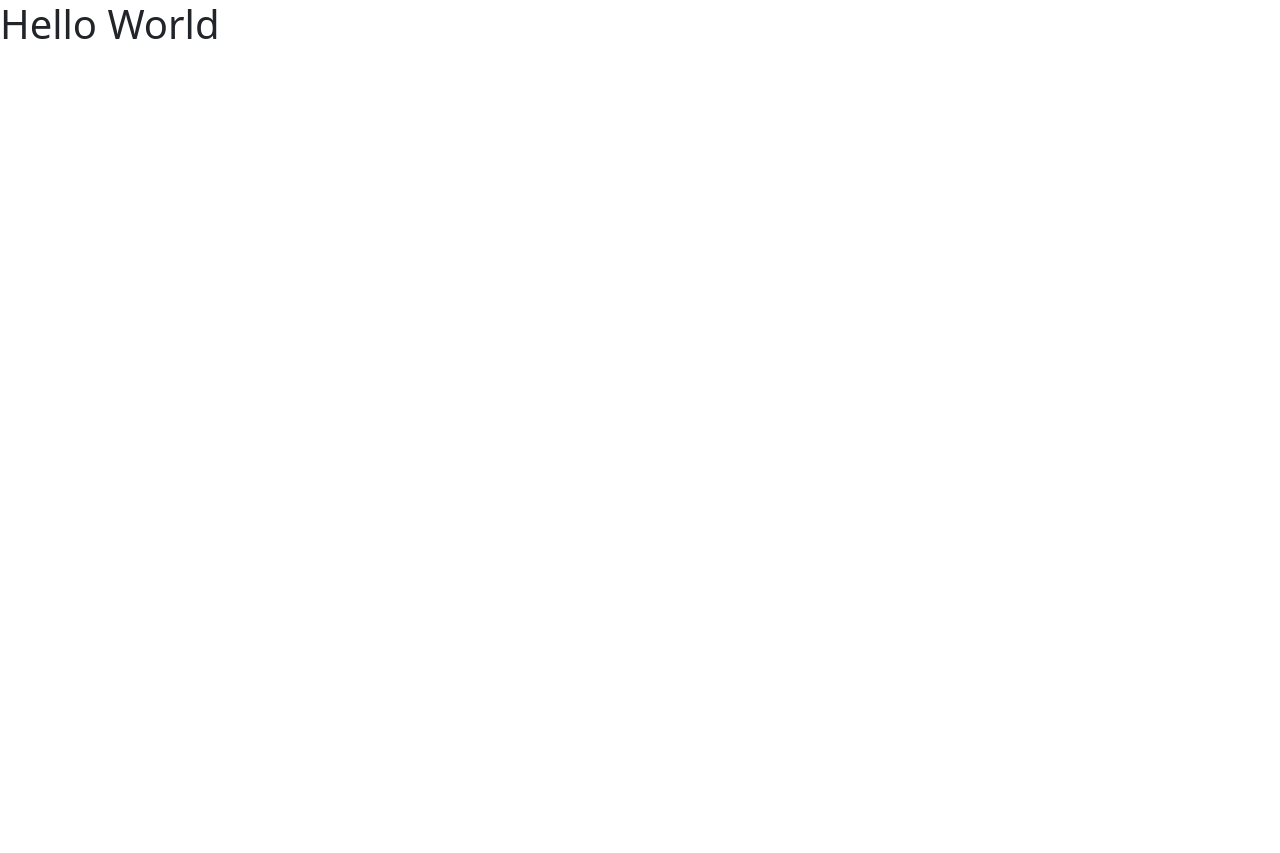
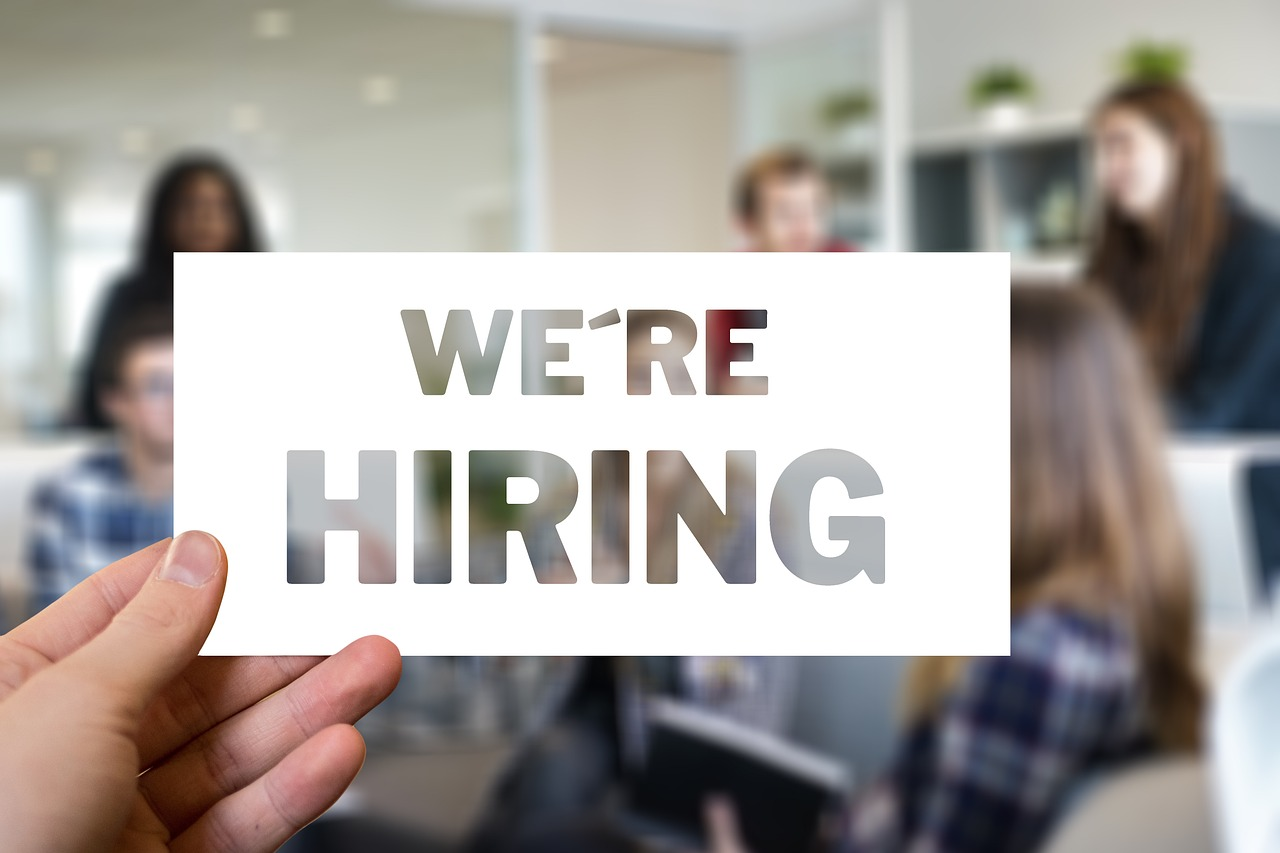
Before and after one commit to TayAki79/JAM-Landing-Page, a plain HTML site: page index.html in a window 1280 px wide. Before the commit the page ends 800 px from the top, so only its background shows below. Drawn offline with nearby package versions, Linux system fonts and the light colour scheme.

Commit message:
new change

```diff
--- a/index.css
+++ b/index.css
@@ -0,0 +1,10 @@
+* {
+  box-sizing: border-box;
+  padding: 0;
+  margin: 0;
+}
+
+.hero-img::before {
+  background-color: rgba(0, 0, 0, 0.9);
+  pointer-events: none;
+}
--- a/index.html
+++ b/index.html
@@ -20,6 +20,8 @@
     <script src="index.js" defer></script>
   </head>
   <body>
-    <h1>Hello World</h1>
+    <div class="container-fluid">
+      <div class="row hero-img"><img class="px-0" src="./assets/images/hero-img.jpeg" alt=""></div>
+    </div>
   </body>
 </html>
```
Also changed, not shown: assets/images/jam-logo.png (added).
